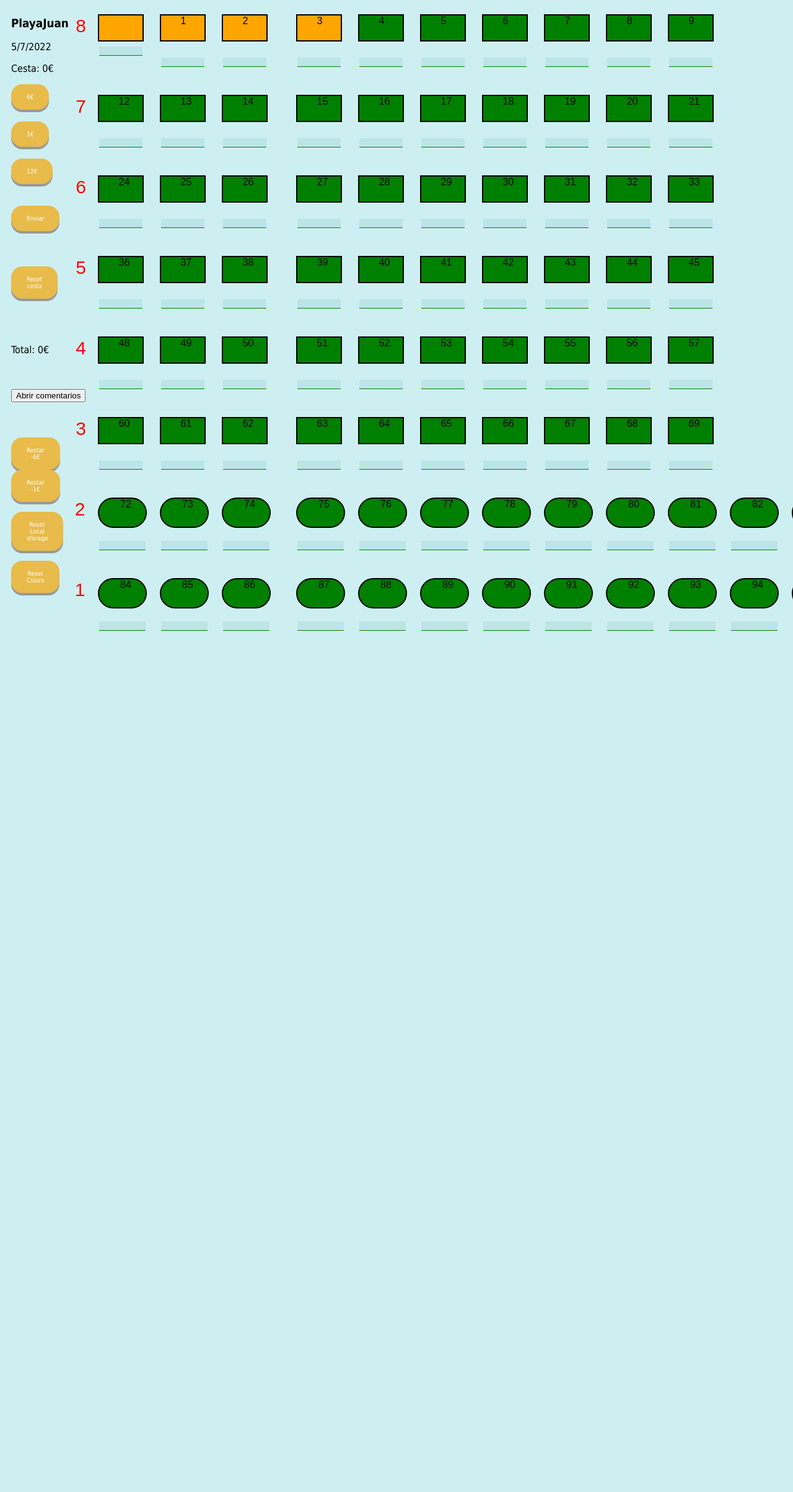
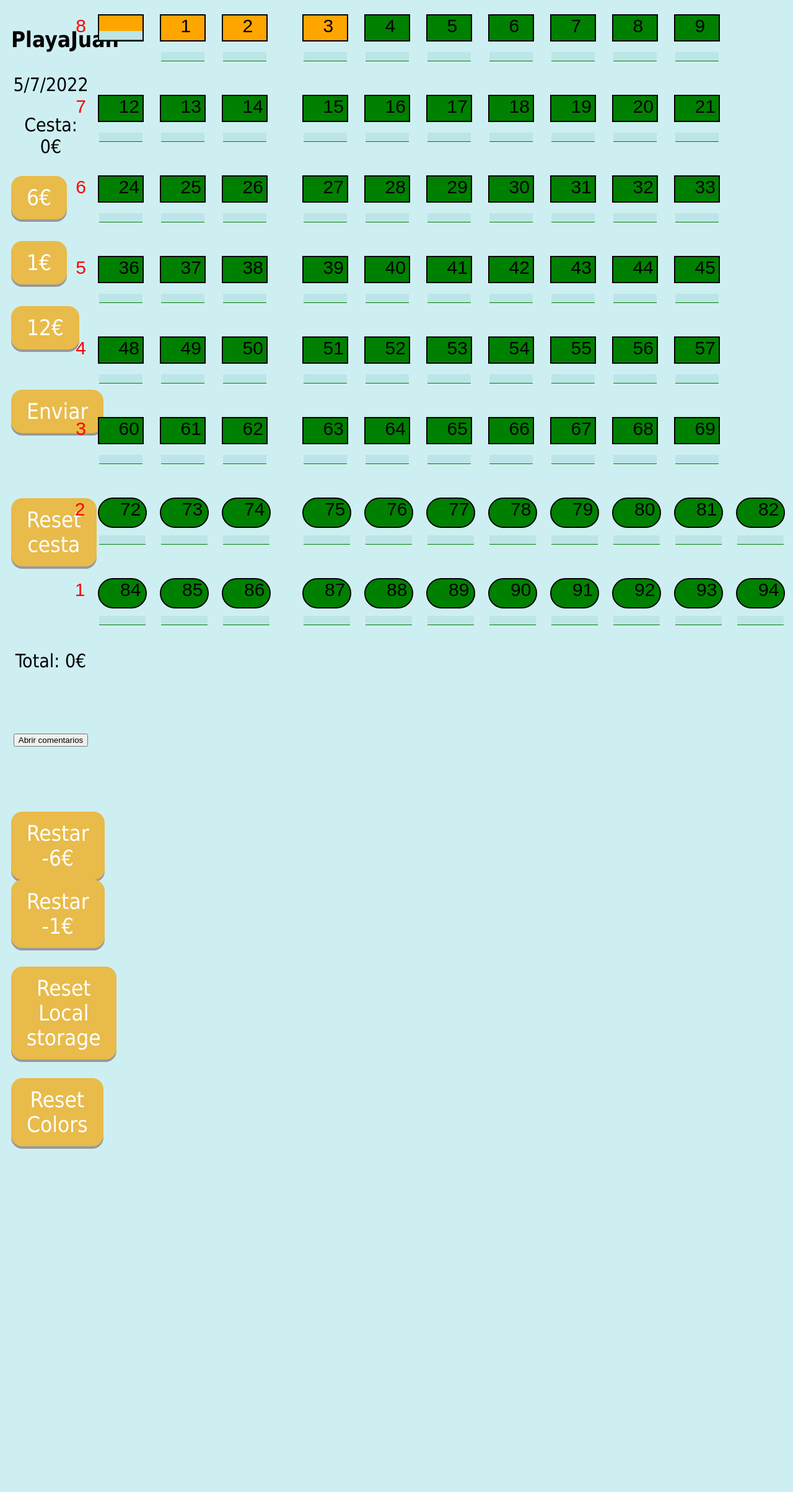
Before and after one commit to cr4id3r/sunbeds, a PHP site: page / in a window 1280 px wide; the page is wider, and only the part inside the window is pictured. Shown: that part at 62% size. Before the commit the page ends 1018 px from the top of that part, so only its background shows below. Run offline with PHP 8.4, Linux system fonts and the light colour scheme.

Commit message:
Update app.css

```diff
--- a/app.css
+++ b/app.css
@@ -2,8 +2,8 @@
     width: 80%;
     max-width: 100%;
     display: grid;
-    grid-template-columns: 100px 100px 120px 100px 100px 100px 100px 100px 100px 100px 100px 100px;
-    grid-template-rows: 130px 130px 130px 130px 130px 130px 130px 130px;
+    grid-template-columns: 100px 100px 130px 100px 100px 100px 100px 100px 100px 100px 100px 100px;
+    grid-template-rows: 130px 130px 130px 130px 130px 130px 130px 450px 130px 130px 130px 130px 130px 130px 130px 130px;;
     gap: 0px 0px;
     float: right;
 }
@@ -18,7 +18,8 @@
     margin-left: 18px;
     margin-right: auto;
     touch-action: manipulation;
-
+    font-size:30px;
+    text-align: center;
 
 }
  * {
@@ -34,6 +35,7 @@
 .h3 { /*no funciona */
     display: inline-block;
     align-items: right;
+
 }
 
 .zoom {
@@ -101,6 +103,13 @@
     text-align: center;
     zoom: 100%;
     touch-action: none;
+
+
+}
+
+.shopping_cat_value{
+  font-size:30px;
+
 }
 
 .especiales {
@@ -126,7 +135,7 @@
 
 form {
     /*Codigo centrado formulario */
-    margin-top: 50px;
+    margin-top: 25px;
     border: 0;
     text-align: center;
     padding: 0;
@@ -169,7 +178,7 @@
     display: inline-block;
     padding: 15px 25px;
     font-family: Tahoma;
-    font-size: 10px;
+    font-size: 35px;
     cursor: pointer;
     text-align: center;
     text-decoration: none;
```
